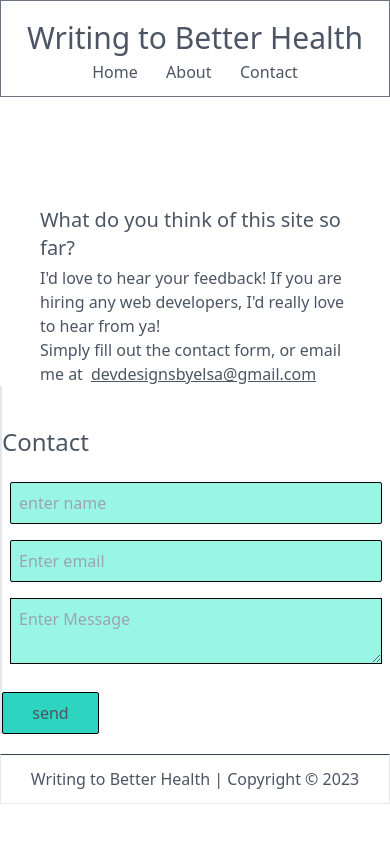
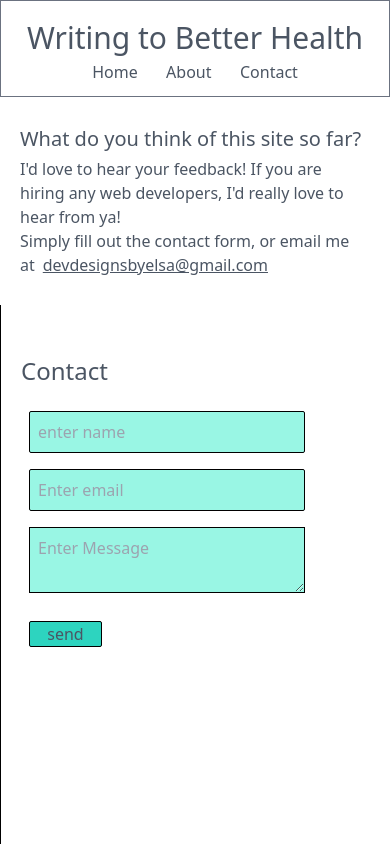
Before and after one commit to elsahv/-writing-to-better-health, a Next.js app: page /contact in a window 390 px wide. Shown: the top 844 px of the page. Built offline with nearby package versions, Linux system fonts and the light colour scheme.

Commit message:
mobile adjust

```diff
--- a/app/components/ContactForm.jsx
+++ b/app/components/ContactForm.jsx
@@ -97,7 +97,7 @@ const ContactForm = () => {
         )}
       </label>
       <textarea
-        className="border border-black bg-teal-200 my-2 mx-2 p-2 2xl:w-full lg:w-3/4 md:w-3/4 sm:w-[200px]  "
+        className="border border-black bg-teal-200 my-2 mx-2 p-2 2xl:w-full lg:w-3/4 md:w-3/4 sm:w-[200px]"
         value={values.message}
         onBlur={handleBlur}
         onChange={handleChange}
@@ -107,7 +107,7 @@ const ContactForm = () => {
       />
       {/* BUTTON */}
       <input
-        className="border border-black bg-teal-400 w-1/4 mt-5 p-2 rounded-sm cursor-pointer"
+        className="border border-black bg-teal-400 w-1/4 mt-5 ml-2 rounded-sm cursor-pointer"
         type="submit"
         value="send"
       />
--- a/app/components/Footer.jsx
+++ b/app/components/Footer.jsx
@@ -3,7 +3,7 @@ const today = new Date();
 
 const Footer = () => {
   return (
-    <footer className="flex justify-center p-3 border border-t-slate-700  ">
+    <footer className="relative bottom-0 w-full flex justify-center border border-t-slate-700">
       Writing to Better Health | Copyright &copy; {today.getFullYear()}
     </footer>
   );
--- a/app/contact/page.tsx
+++ b/app/contact/page.tsx
@@ -3,11 +3,12 @@ import ContactForm from "../components/ContactForm";
 
 const Contact = () => {
   return (
-    <div className="mt-[50px] 2xl:h-screen" id="contact">
-    <div className="grid 2xl:grid-cols-2 lg:grid-cols-1 mt-5 mb-5 ">
+    <div className="" id="contact">
+    <div className="grid 2xl:grid-cols-2 lg:grid-cols-1 mb-5 ">
 
-    <div className="pt-[55px] 2xl:pl-[105px] mx-5 px-5 md:p-2">
-          <h2 className="text-xl my-1">
+      {/* //*LEFT SIDE */}
+    <section className="p-5 md:mt-[50px] md:ml-5" >
+          <h2 className="text-xl my-1 pt-1">
             What do you think of this site so far?
           </h2>
           <p>
@@ -15,7 +16,7 @@ const Contact = () => {
             developers, {"I'd"} really love to hear from ya!
           </p>
 
-          <p>
+          <p className="pb-2">
             Simply fill out the contact form, or email me at
             <a
                 className="underline pl-2"
@@ -24,9 +25,11 @@ const Contact = () => {
                 devdesignsbyelsa@gmail.com
               </a>
           </p>
-          </div>
-      <section className="border-l-2 border-black-500">
-        <div className="pt-5 mt-5 2xl:mx-[150px] lg:mx-[100px] md:mx-[50px] sm:mx-5">
+          </section>
+
+      {/* //*RIGHT SIDE */}
+      <section className="h-screen border-l border-black">
+        <div className="w-3/4 md:p-5 mt-[50px] ml-5">
           <h2 className="text-2xl pb-4">Contact</h2>
         <ContactForm />
         </div>
--- a/app/page.tsx
+++ b/app/page.tsx
@@ -11,9 +11,9 @@ export default async function Home() {
     <div className="grid 2xl:grid-cols-3 lg:grid-cols-2 md:grid-cols-2 sm:grid-cols-1 2xl:gap-14 lg:gap-5 md:gap-4">
      {projects.map((project) => (
         <div key={project._id}>
-          <h2 className="capitalize pl-1">{project.name}</h2>
+          <h2 className="capitalize pl-1 pt-5">{project.name}</h2>
           <Link href={`/projects/${project.slug}`}>
-            <div className="">
+            <div className="mb-5">
           {project.image && (
             <Image
              src={project.image}
```
